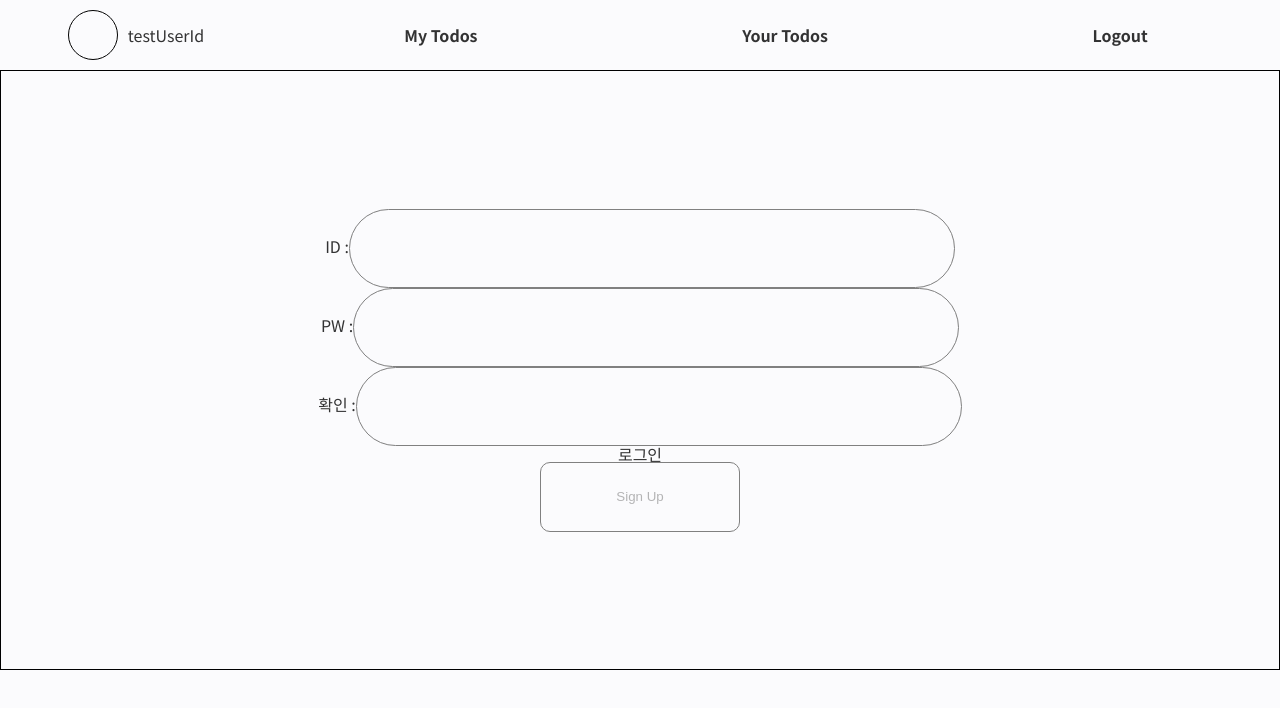
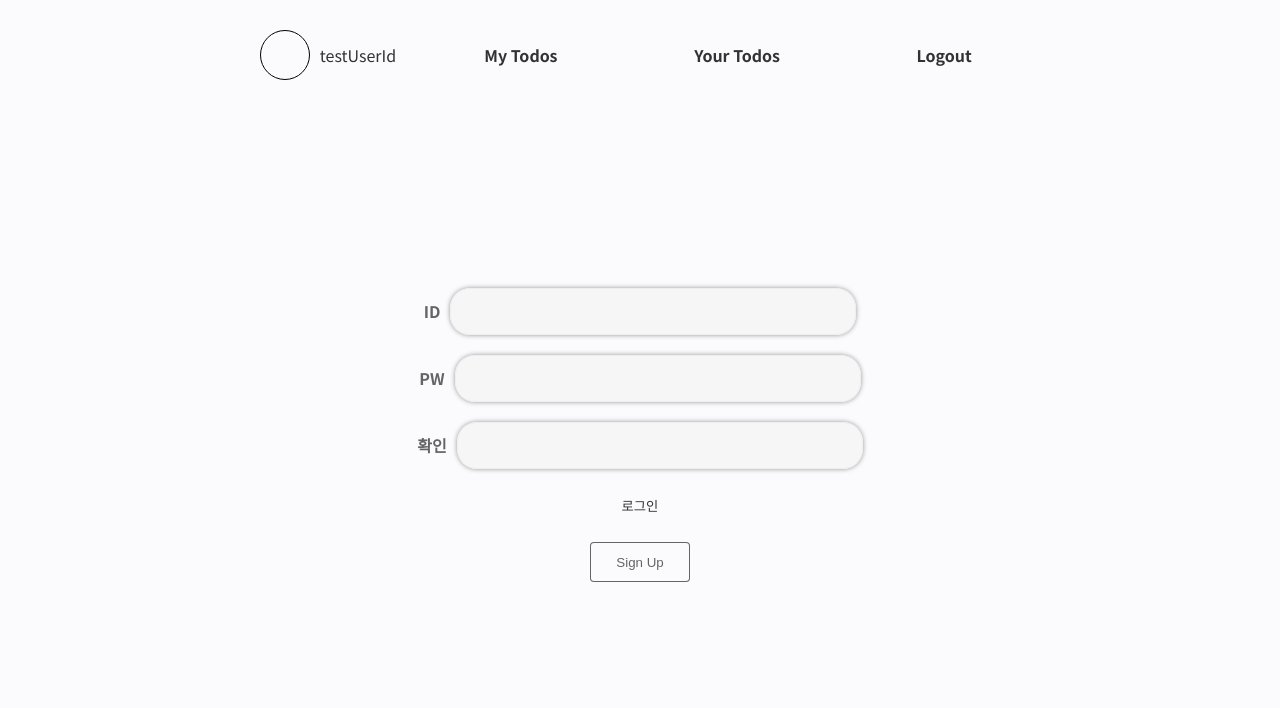
Before and after one commit to Last-Todo-Hanghae/Frontend, a React (Create React App) app: page /signup in a window 1280 px wide. Shown: the top 708 px of the page. Built offline with nearby package versions, Linux system fonts and the light colour scheme.

Commit message:
레이아웃 테스트 완료!

```diff
--- a/src/Components/Header.jsx
+++ b/src/Components/Header.jsx
@@ -2,9 +2,20 @@ import React from 'react'
 import * as style from "../Styles/styles"
 import UserProfileMini from './Common/UserProfileMini'
 import Menu from './Common/Menu'
+import { useEffect, useState } from 'react'
+import { useLocation } from 'react-router-dom'
 
 function Header({ isLogged }) {
   const heading = "Last Todo"
+  const [innerWidth, setInnerWidth] = useState(window.innerWidth)
+  const location = useLocation()
+  useEffect(() => {
+    const resizeListener = () => {
+      setInnerWidth(window.innerWidth);
+    };
+    window.addEventListener("resize", resizeListener);
+    console.log(location)
+  }, [location]);
   if (isLogged) {
     return (
       <style.HeaderContainer>
--- a/src/Components/LoginBox.jsx
+++ b/src/Components/LoginBox.jsx
@@ -6,16 +6,16 @@ function LoginBox() {
     <style.FlexCenterColumn>
         <style.SignContainer>
             <style.SignForm>
-                <label>
-                    ID :
-                    <style.SignInput name="id" type="text" />
-                </label>
-                <label>
-                    PW :
-                    <style.SignInput name="pw" type="password" />
-                </label>
+                <style.FlexCenter>
+                    <label for="id">ID</label>
+                    <style.LogInput name="id" type="text" />
+                </style.FlexCenter>
+                <style.FlexCenter>
+                    <label for="pw">PW</label>
+                    <style.LogInput name="pw" type="password" />
+                </style.FlexCenter>
             </style.SignForm>
-            <a>회원가입</a>
+            <a href="/SignUp">회원가입</a>
             <style.SignBtn>Login</style.SignBtn>
         </style.SignContainer>
     </style.FlexCenterColumn>
--- a/src/Components/YourTodoList.jsx
+++ b/src/Components/YourTodoList.jsx
@@ -7,9 +7,11 @@ function YourTodoList({ todos }) {
     <style.YourTodoContainer>
       {todos.map(({todoId, todoContent, todoStatus}) => {
         return (
-        <style.YourTodoList key={todoId}>
+        // <style.YourTodoList key={todoId}>
+        <style.YourTodoEntryContainer key={todoId}>
             {todoContent}
-        </style.YourTodoList>
+        </style.YourTodoEntryContainer>
+        // </style.YourTodoList>
         );
       })}
     </style.YourTodoContainer>
--- a/src/Pages/Login.jsx
+++ b/src/Pages/Login.jsx
@@ -6,7 +6,7 @@ import Header from '../Components/Header'
 function Login() {
   return (
     <style.Layout>
-        <Header/>
+        {/* <Header/> */}
         <LoginBox />
     </style.Layout>
   )
--- a/src/Pages/SignUp.jsx
+++ b/src/Pages/SignUp.jsx
@@ -6,7 +6,6 @@ import SignUpBtn from '../Components/Common/SignUpBtn';
 function SignUp() {
   const regIdCond = /^[A-Za-z0-9]{4,15}$/;
   const regPwCond = /^(?=.*[A-Za-z])(?=.*\d)(?=.*[$@$!%*#?&])[A-Za-z\d$@$!%*#?&]{8,20}$/;
-
   const [userInfo, setUserInfo] = useState({ id: "", pw: "" });
   const [pwConfirm, setPwConfirm] = useState("");
   const [idPassed, setIdPassed] = useState(false);
@@ -58,41 +57,26 @@ function SignUp() {
  // asdfA123!
 
   return (
-    <style.FlexCenterColumn>
-      <style.SignContainer>
+    <style.SignContainer>
+      {/* <style.SignContainer> */}
         <style.SignForm>
-          <label>
-            ID :
-            <style.SignInput
-              name="id"
-              onChange={onChangeInput}
-              value={id}
-              type="text"
-            />
-          </label>
-          <label>
-            PW :
-            <style.SignInput
-              name="pw"
-              onChange={onChangeInput}
-              value={pw}
-              type="password"
-            />
-          </label>
-          <label>
-            확인 :
-            <style.SignInput
-              name="pwConfirm"
-              onChange={onConfirmHandler}
-              value={pwConfirm}
-              type="password"
-            />
-          </label>
+          <style.FlexCenter>
+            <label for="id">ID</label>
+            <style.LogInput name="id" onChange={onChangeInput} value={id} type="text" />
+          </style.FlexCenter>
+          <style.FlexCenter>
+            <label for="pw">PW</label>
+            <style.LogInput name="pw" onChange={onChangeInput} value={pw} type="password" />
+          </style.FlexCenter>
+          <style.FlexCenter>
+            <label for="pwConfirm">확인</label>
+            <style.LogInput name="pwConfirm" onChange={onConfirmHandler} value={pwConfirm} type="password" />
+          </style.FlexCenter>
         </style.SignForm>
-        <a href="#">로그인</a>
+        <a href="/">로그인</a>
         <SignUpBtn isPassed={idPassed && pwPassed && confirmPassed}/>
-      </style.SignContainer>
-    </style.FlexCenterColumn>
+      {/* </style.SignContainer> */}
+    </style.SignContainer>
   );
 }
 
--- a/src/Shared/Router.js
+++ b/src/Shared/Router.js
@@ -1,21 +1,37 @@
 import React from 'react'
-import { BrowserRouter, Routes, Route, Switch } from 'react-router-dom'
+import { BrowserRouter, Routes, Route, Switch, useLocation } from 'react-router-dom'
 import SignUp from '../Pages/SignUp'
 import Login from '../Pages/Login'
 import MyTodo from '../Pages/MyTodo'
 import YourTodo from '../Pages/YourTodo'
 import Header from '../Components/Header'
+import * as style from "../Styles/styles"
+import { useState, useEffect } from 'react'
 
 function Router() {
+  const [innerWidth, setInnerWidth] = useState(window.innerWidth)
+  // const location = useLocation()
+  // useEffect(() => {
+  //   const resizeListener = () => {
+  //     setInnerWidth(window.innerWidth);
+  //   };
+  //   window.addEventListener("resize", resizeListener);
+  //   console.log(location)
+  // }, [location]);
   return (
     <BrowserRouter>
-        <Header isLogged={true}/>
+      <style.FlexCenterColumn>
+        {/* <style.Layout width={ innerWidth }> */}
+        <style.Layout>
+          <Header isLogged={ true }/>
           <Routes>
               <Route path="/" element={<Login />}/>
               <Route path="/signup" element={<SignUp />}/>
               <Route path="/mytodo" element={<MyTodo />}/>
               <Route path="/yourtodo" element={<YourTodo />}/>
           </Routes>
+        </style.Layout>
+      </style.FlexCenterColumn>
     </BrowserRouter>
   )
 }
--- a/src/Styles/globalStyles.jsx
+++ b/src/Styles/globalStyles.jsx
@@ -24,6 +24,7 @@ const GlobalStyles = createGlobalStyle`
     vertical-align: baseline;
     color: ${sVar.black80};
     font-family: "Noto Sans KR", sans-serif;
+    /* background-color: rgba(238, 238, 238, 1); */
   }
   /* HTML5 display-role reset for older browsers */
   article, aside, details, figcaption, figure,
--- a/src/Styles/styleVarients.jsx
+++ b/src/Styles/styleVarients.jsx
@@ -32,3 +32,4 @@ export const black80 = `rgba(0, 0, 0, 0.8)`
 export const black60 = `rgba(0, 0, 0, 0.6)`
 export const black40 = `rgba(0, 0, 0, 0.4)`
 export const black20 = `rgba(0, 0, 0, 0.2)`
+export const black05 = `rgba(0, 0, 0, 0.05)`
--- a/src/Styles/styles.jsx
+++ b/src/Styles/styles.jsx
@@ -8,22 +8,29 @@ export const FlexCenter = styled.div`
   display: flex;
   align-items: center;
   justify-content: center;
+
+  > label {
+    color: ${sVar.black60};
+    font-weight: bold;
+    display: inline-block;
+    margin-right: 10px;
+  }
 `;
 // 2. flexbox, 가운데 정렬, column 방향 정렬
 export const FlexCenterColumn = styled(FlexCenter)`
   flex-direction: column;
 `;
 // 3. Layout 크기 지정
-export const Layout = styled.div`
-    ${props => {
+export const Layout = styled(FlexCenterColumn)`
+    /* ${props => {
         if (props.width > 1200) {
             return `width: 1200px;`
         } else {
             return `width: 800px;`
         }
-    }}
-  /* max-width: 1200px;
-  min-width: 800px; */
+    }} */
+  max-width: 1200px;
+  min-width: 800px;
 `;
 // 4. H1 크기 지정
 export const H1 = styled.h1`
@@ -61,13 +68,14 @@ export const ProfileMiniContainer = styled(FlexCenter)`
 `;
 // 3. header container
 export const HeaderContainer = styled(FlexCenter)`
+  margin: 20px 0;
   width: 100%;
   display: flex;
 `;
 // 4. userProfile container
 export const ProfileContainer = styled(FlexCenter)`
-    gap: 10px;
-    margin: 10px;
+    gap: 15px;
+    margin: 20px 10px 20px 10px;
 `
 
 // 모달
@@ -85,17 +93,42 @@ const ModalBackgroundStyle = styled.div`
   z-index: 1;
 `;
 
+// width 100% & flexbox
+// 1. row flex + width 100%
+export const FlexCenter100 = styled(FlexCenter)`
+  width: 100%;
+`
+// 2. column flex + width 100%
+export const FlexCenterColumn100 = styled(FlexCenterColumn)`
+  width: 100%;
+`
+
 // 로그인, 회원가입
 // 1. 로그인, 회원가입 공통 style
 export const SignContainer = styled(FlexCenter)`
   width: 100%;
-  height: 600px;
-  border: 1px solid black;
+  height: 80vh;
+  /* height: 600px; */
+  /* border: 1px solid black; */
   flex-direction: column;
+
+  > a {
+    display: flex;
+    margin: 20px 0 30px 0;
+    text-decoration: none;
+    font-size: 10pt;
+    transition: color 0.4s ease-in-out, text-decoration 0.2s ease-in-out;
+
+    &:hover {
+      color: ${sVar.darkGreen80};
+      text-decoration: underline;
+    }
+  }
 `;
 
 // 2. 로그인, 회원가입 form
 export const SignForm = styled.form`
+  width: 100%;
   display: flex;
   align-items: center;
   justify-content: center;
@@ -104,35 +137,30 @@ export const SignForm = styled.form`
 
 // 3. 로그인, 회원가입 input
 export const SignInput = styled.input`
-  width: 600px;
+  width: 80%;
+  /* width: 600px; */
   height: 75px;
   border: 1px solid gray;
   border-radius: 50px;
 `;
 
-// 4. 로그인, 회원가입 button
-export const SignBtn = styled.button`
-  width: 200px;
-  height: 70px;
-  border: 1px solid gray;
-  border-radius: 10px;
-  cursor: pointer;
-`;
+
 
 // YourTodo
 // 1. YourTodo - todo Body
 export const YourBody = styled(FlexCenter)`
   padding: 20px;
   gap: 20px;
-
   display: grid;
   grid-template-columns: repeat(3, 1fr);
 `;
 
 // 2. YourTodo - todo Card
 export const YourCard = styled.div`
-  height: 350px;
-  border: 1px solid gray;
+  width: 280px;
+  height: 300px;
+  box-shadow: 2px 8px 10px 2px rgba(34, 34, 34, 0.05);
+  /* border: 1px solid ${sVar.black20}; */
   border-radius: 10px;
 `;
 
@@ -176,6 +204,12 @@ export const Input = styled.input`
   }
 `;
 
+export const LogInput = styled(Input)`
+  border-radius: 20px;
+  /* background-color: white; */
+  margin: 10px 0;
+`
+
 // Mytodo Input default btn
 export const InputDefaultBtn = styled.button`
   width: 100px;
@@ -183,6 +217,24 @@ export const InputDefaultBtn = styled.button`
   color: ${sVar.black60};
   border: 1px solid ${sVar.black60};
   border-radius: 4px;
+`;
+
+// 4. 로그인, 회원가입 button
+export const SignBtn = styled(InputDefaultBtn)`
+  transition: background-color 0.2s ease-in-out,
+              color 0.2s ease-in-out,
+              border 0.2s ease-in-out;
+
+  &:hover {
+    background-color: ${sVar.vividGreen80};
+    border: 1px solid ${sVar.vividGreen100};
+    color: white;
+  }
+  /* width: 160px;
+  height: 40px; */
+  /* border: 1px solid gray;
+  border-radius: 10px; */
+  /* cursor: pointer; */
 `;
 
 // MyTodo Input State Btns
@@ -299,6 +351,15 @@ export const MyTodoCardEntryContainer = styled(FlexCenterColumn)`
     box-shadow: 2px 8px 10px 2px rgba(34, 34, 34, 0.05);
 `
 
+export const YourTodoEntryContainer = styled(MyTodoCardEntryContainer)`
+  width: 85%;
+  padding: 10px;
+  box-shadow: 2px 8px 10px 2px rgba(34, 34, 34, 0.02);
+  border: 1.5px solid ${sVar.black20};
+  margin: 0 10px 5px 10px;
+  color: ${sVar.black60};
+`
+
 // MyTodo Text Container
 export const MyTodoTextContainer = styled.div`
     width: 100%;
```
Also changed, not shown: src/Assets/icons.jsx (+6 -2 lines), src/Components/Layouts.jsx (+25 -25 lines), 1 other file (tests, documents, lock files or other folders). Lines whose indentation alone changed are shown as unchanged.
